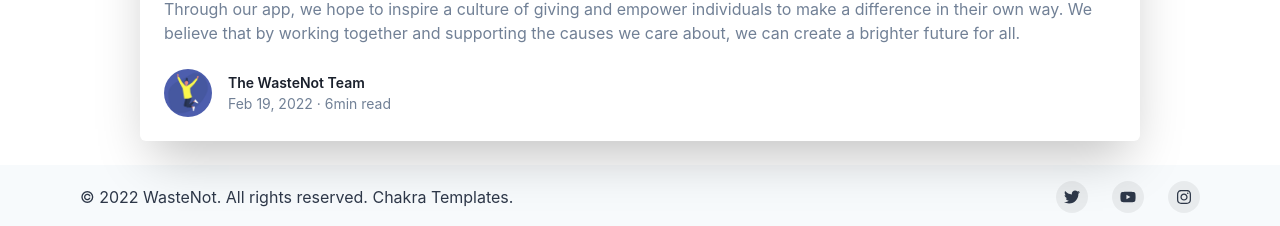
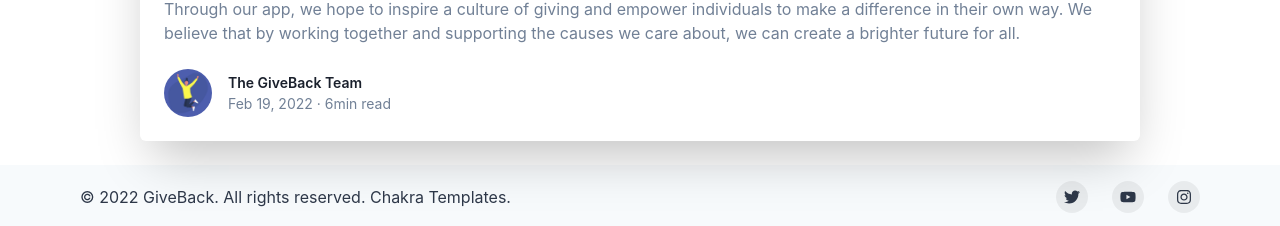
Before and after one commit to priime0/treehacks2023, a React (Create React App) app in the folder frontend/: page /about in a window 1280 px wide. Shown: the part 715-941 px from the top of the page. Built offline with nearby package versions, Linux system fonts and the light colour scheme.

Commit message:
add: update name to GiveBack

```diff
--- a/frontend/public/index.html
+++ b/frontend/public/index.html
@@ -24,7 +24,7 @@
       work correctly both with client-side routing and a non-root public URL.
       Learn how to configure a non-root public URL by running `npm run build`.
     -->
-    <title>WasteNot</title>
+    <title>GiveBack</title>
   </head>
   <body>
     <noscript>You need to enable JavaScript to run this app.</noscript>
--- a/frontend/src/AboutPage.js
+++ b/frontend/src/AboutPage.js
@@ -67,7 +67,7 @@ export default function blogPostWithImage() {
             alt={'Author'}
           />
           <Stack direction={'column'} spacing={0} fontSize={'sm'}>
-            <Text fontWeight={600}>The WasteNot Team</Text>
+            <Text fontWeight={600}>The GiveBack Team</Text>
             <Text color={'gray.500'}>Feb 19, 2022 · 6min read</Text>
           </Stack>
         </Stack>
--- a/frontend/src/footer.js
+++ b/frontend/src/footer.js
@@ -54,7 +54,7 @@ import {
           spacing={4}
           justify={{ base: 'center', md: 'space-between' }}
           align={{ base: 'center', md: 'center' }}>
-          <Text>© 2022 WasteNot. All rights reserved. Chakra Templates.</Text>
+          <Text>© 2022 GiveBack. All rights reserved. Chakra Templates.</Text>
           <Stack direction={'row'} spacing={6}>
             <SocialButton label={'Twitter'} href={'#'}>
               <FaTwitter />
```
